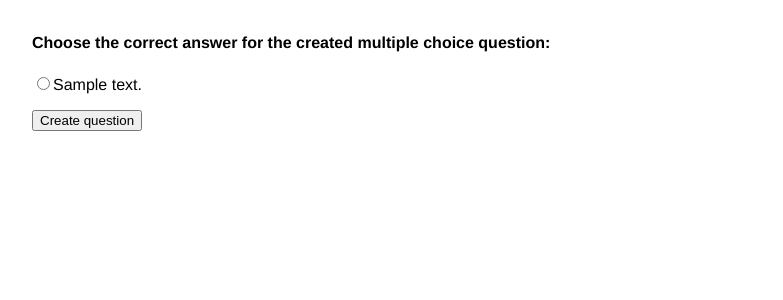
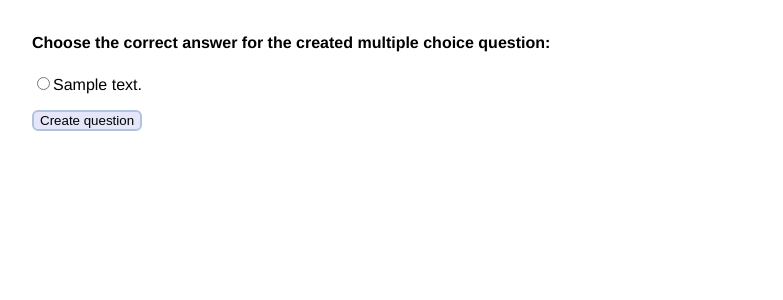
Before and after one commit to nie-ed/Opetussovellus, a Flask app: template templates/correct_answer.html in a window 1280 px wide. Shown: the part 188-488 px from the top of the page, without its empty margins (248-1031 px from the left). Run offline with Flask 2, Linux system fonts and the light colour scheme; the template is opened without the code that fills it: most values are stand-ins (such as "Sample title", 1, 10 or a date in 2020).

Commit message:
Added styling to button

```diff
--- a/templates/correct_answer.html
+++ b/templates/correct_answer.html
@@ -29,7 +29,7 @@
     <input type="radio" name="answer" value={{choice.id}}>{{choice.choice_text}}<br>
   {% endfor %}
   <p>
-  <input type="submit" value="Create question">
+  <input type="submit" value="Create question" class="button5">
   <input type="hidden" name="csrf_token" value="{{ session.csrf_token }}">
   </form>
-</bo<sdy>
+</body>
```
